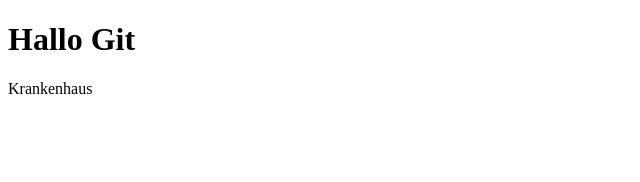
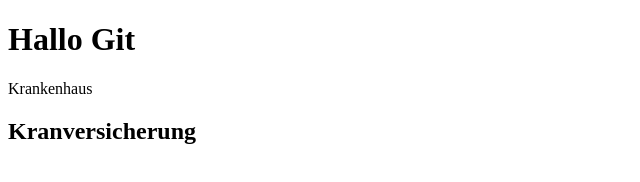
Before and after one commit to JegorM/Git_test, a plain HTML site: page index.html in a window 1280 px wide. Shown: the whole page, without its empty margins (0-640 px from the left). Drawn offline with Linux system fonts and the light colour scheme.

```diff
--- a/index.html
+++ b/index.html
@@ -11,6 +11,7 @@
 <body>
     <h1>Hallo Git</h1>
     <p>Krankenhaus</p>
+    <h2>Kranversicherung</h2>
 </body>
 
 </html>
```
